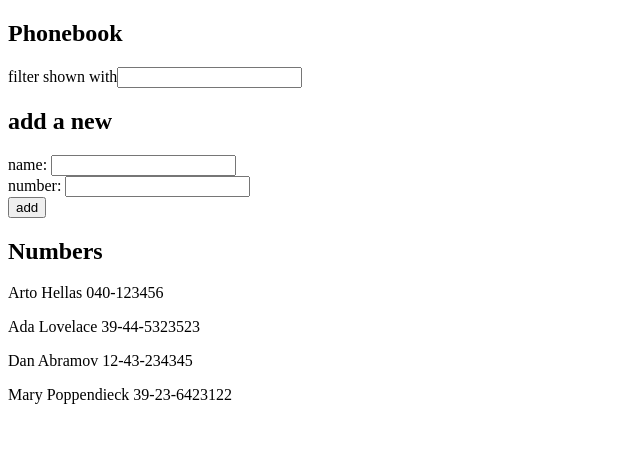
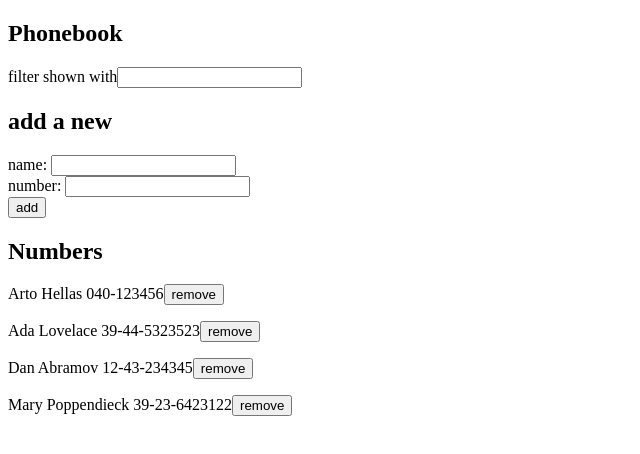
Before and after one commit to kole-wc/fullstackopen-2026, a React (Vite) app in the folder exercises/part2/phonebook/: page / in a window 1280 px wide. Shown: the top 454 px of the page, without its empty margins (0-640 px from the left). Built offline with nearby package versions, Linux system fonts and the light colour scheme; data requests are answered from the project's data file.

Commit message:
finished part 2d exercise 2.14

```diff
--- a/exercises/part2/phonebook/db.json
+++ b/exercises/part2/phonebook/db.json
@@ -1,5 +1,5 @@
 {
-  "persons":[
+  "persons": [
     {
       "name": "Arto Hellas",
       "number": "040-123456",
@@ -20,5 +20,6 @@
       "number": "39-23-6423122",
       "id": "4"
     }
-  ]
+  ],
+  "$schema": "./node_modules/json-server/schema.json"
 }
--- a/exercises/part2/phonebook/src/App.jsx
+++ b/exercises/part2/phonebook/src/App.jsx
@@ -1,7 +1,7 @@
 import { useState, useEffect } from 'react'
-import axios from 'axios'
+import personService from './services/persons'
 import Filter from './components/Filter'
-import Persons from './components/Persons'
+import Person from './components/Person'
 import PersonForm from './components/PersonForm'
 
 const App = () => {
@@ -11,10 +11,10 @@ const App = () => {
   const [search, setSearch] = useState('')
 
   useEffect(() => {
-    axios
-    .get('http://localhost:3001/persons')
-    .then(response => {
-      setPersons(response.data)
+    personService
+    .getAll()
+    .then(initialPersons => {
+      setPersons(initialPersons)
     })
   }, [])
 
@@ -22,7 +22,6 @@ const App = () => {
     event.preventDefault()
 
     const newEntry = {
-      id: persons.length + 1,
       name: newName,
       number: newNumber
     }
@@ -36,7 +35,25 @@ const App = () => {
     } else if (numberFound) {
       alert(`${numberFound.number} is already in the phonebook`)
     } else {
-      setPersons(persons.concat(newEntry))
+      personService
+        .create(newEntry)
+        .then(returnedEntry => {
+          setPersons(persons.concat(returnedEntry))
+          setNewName('')
+          setNewNumber('')
+        })
+    }
+  }
+
+  const removePerson = (id) => {
+    const personToDelete = persons.find(person => person.id === id)
+
+    if (confirm("Are you sure you want to remove the person from phonebook?")) {
+      personService
+      .remove(id)
+      .then(returnedData =>
+        setPersons(persons.filter(person => person.id !== id))
+      )
     }
   }
 
@@ -50,7 +67,6 @@ const App = () => {
 
   const handleSearchChange = (event) => {
     setSearch(event.target.value)
-
   }
 
   const personsToShow = persons.filter(person => person.name.toLowerCase().includes(search.toLowerCase()))
@@ -62,7 +78,13 @@ const App = () => {
       <h2>add a new</h2>
       <PersonForm addEntry={addEntry} handleNameChange={handleNameChange} handleNumberChange={handleNumberChange} />
       <h2>Numbers</h2>
-      <Persons personsToShow={personsToShow} />
+      {personsToShow.map(person =>
+        <Person
+          key={person.id}
+          person={person}
+          removePerson={() => removePerson(person.id)}
+        />
+      )}
     </div>
   )
 }
--- /dev/null
+++ b/exercises/part2/phonebook/src/components/Person.jsx
@@ -0,0 +1,12 @@
+const Person = ({ person, removePerson }) => {
+    return (
+        <>
+            <p>
+                {person.name} {person.number}
+                <button onClick={removePerson}>remove</button>
+            </p>
+        </>
+    )
+}
+
+export default Person
--- a/exercises/part2/phonebook/src/components/Persons.jsx
+++ /dev/null
@@ -1,9 +0,0 @@
-const Persons = ({ personsToShow }) => {
-    return (
-        <>
-            {personsToShow.map(person => <p key={person.id}>{person.name} {person.number}</p>)}
-        </>
-    )
-}
-
-export default Persons
--- /dev/null
+++ b/exercises/part2/phonebook/src/services/persons.js
@@ -0,0 +1,23 @@
+import axios from 'axios'
+const baseUrl = 'http://localhost:3001/persons'
+
+const getAll = () => {
+    const request = axios.get(baseUrl)
+    return request.then(response => response.data)
+}
+
+const create = (newObject) => {
+    const request = axios.post(baseUrl, newObject)
+    return request.then(response => response.data)
+}
+
+const remove = (id) => {
+    const request = axios.delete(`${baseUrl}/${id}`)
+    return request.then(response => response.data)
+}
+
+export default {
+    getAll,
+    create,
+    remove
+}
```
